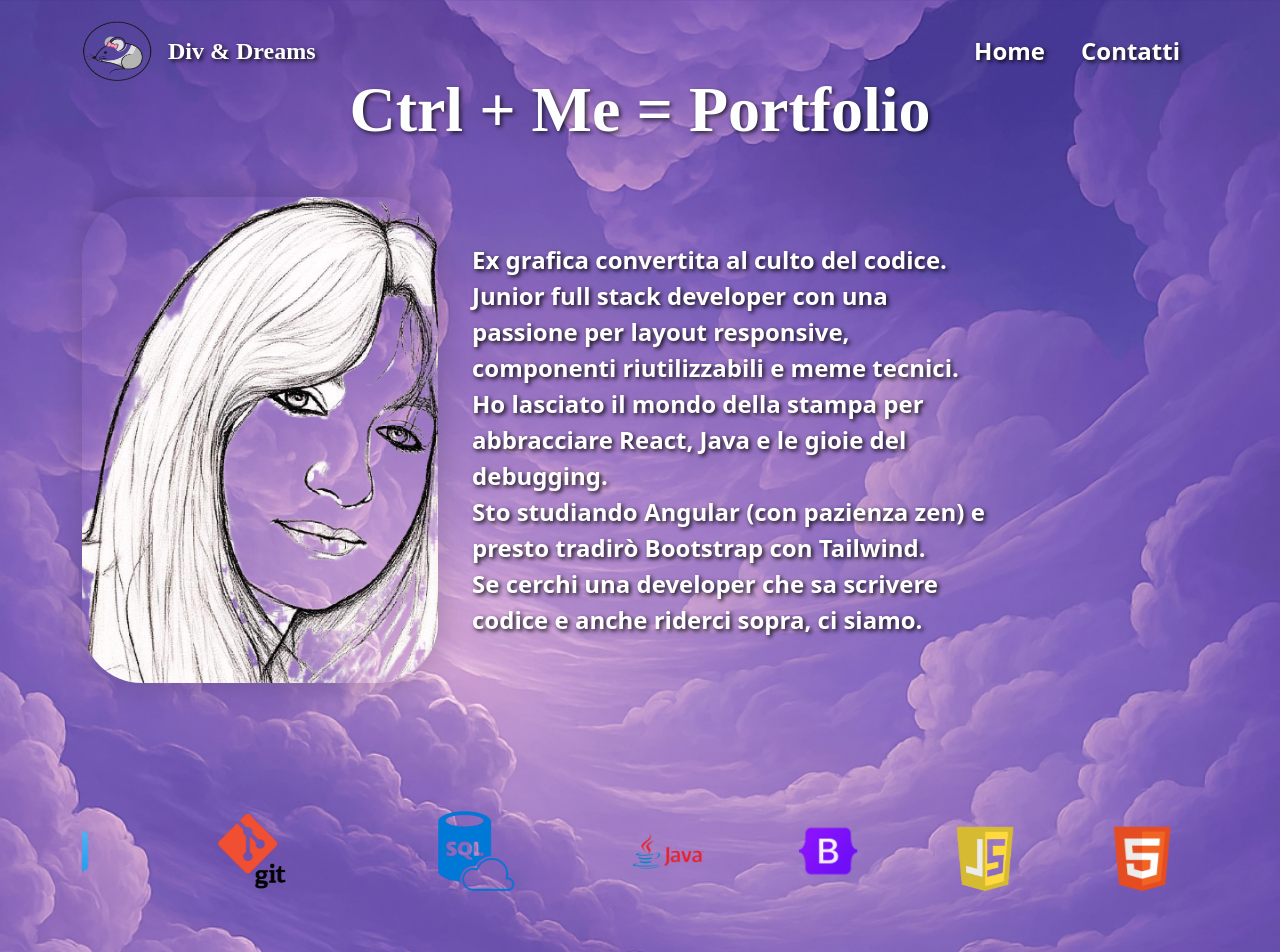
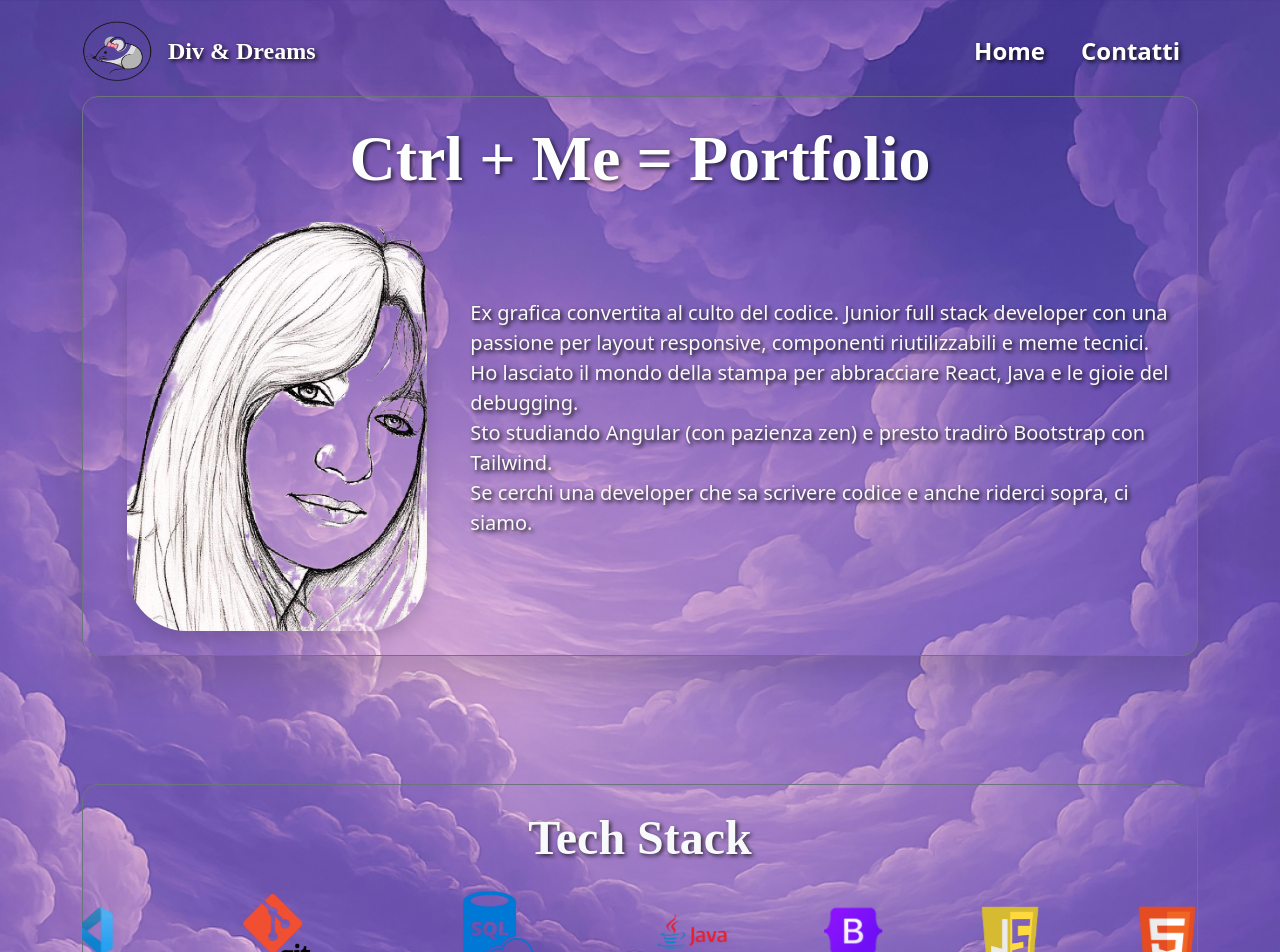
Before and after one commit to 11292-stella/portfolio-stella, a React (Vite) app: page /home in a window 1280 px wide. Shown: the top 952 px of the page. Built offline with nearby package versions, Linux system fonts and the light colour scheme; a web font is replaced by a local one.

Commit message:
Primo commit

```diff
--- a/src/components/Home.jsx
+++ b/src/components/Home.jsx
@@ -115,29 +115,29 @@ const Home = function () {
     <>
       <div className="d-flex flex-column min-vh-100 home-color">
         <Container className="flex-grow-1 py-5">
-          <h1 className="text-center mt-4"> Ctrl + Me = Portfolio</h1>
+          <div className="p-4 rounded-4 shadow-lg border mt-5 border-secondary bg-opacity-10">
+            <h1 className="text-center mb-4">Ctrl + Me = Portfolio</h1>
 
-          <Row className="mt-5">
-            <Col md={4} className="mt-0 mt-md-3 mt-lg-0 ">
+            <Row className="align-items-center">
+              <Col md={4} className="text-center mb-4 mb-md-0">
                 <div className="image-wrapper">
                   <Image
                     src="/io.png"
                     alt="Descrizione immagine"
                     fluid
-                  className="home-img"
+                    className="home-img shadow"
+                    style={{ maxWidth: "300px" }}
                   />
                 </div>
               </Col>
-            <Col
-              md={6}
-              className="d-flex flex-column mt-md-0 mt-3 justify-content-center text-light"
-            >
-              <p className="text-light text1">
+
+              <Col md={8} className="d-flex flex-column justify-content-center">
+                <p className="text-light fs-5">
                   Ex grafica convertita al culto del codice. Junior full stack
                   developer con una passione per layout responsive, componenti
                   riutilizzabili e meme tecnici. <br />
-                Ho lasciato il mondo della stampa per abbracciare React, Java e
-                le gioie del debugging. <br />
+                  Ho lasciato il mondo della stampa per abbracciare React, Java
+                  e le gioie del debugging. <br />
                   Sto studiando Angular (con pazienza zen) e presto tradirò
                   Bootstrap con Tailwind. <br />
                   Se cerchi una developer che sa scrivere codice e anche riderci
@@ -145,8 +145,11 @@ const Home = function () {
                 </p>
               </Col>
             </Row>
+          </div>
 
           <div className="tech-container">
+            <div className="p-4 rounded-4 shadow-lg border border-secondary bg-opacity-10">
+              <h2 className="text-center text-light mb-4">Tech Stack</h2>
               <div className="tech-logos">
                 {duplicatedTechLogos.map((logo, index) => (
                   <img
@@ -156,6 +159,7 @@ const Home = function () {
                     className="tech-logo"
                   />
                 ))}
+              </div>
             </div>
           </div>
 
--- a/src/styles/home.css
+++ b/src/styles/home.css
@@ -213,3 +213,16 @@ p {
     transform: translateX(-100%);
   }
 }
+.tech-scroll {
+  scroll-snap-type: x mandatory;
+  -webkit-overflow-scrolling: touch;
+}
+
+.tech-logo {
+  scroll-snap-align: center;
+  transition: transform 0.3s ease;
+}
+
+.tech-logo:hover {
+  transform: scale(1.1);
+}
```
Lines whose indentation alone changed are shown as unchanged.
